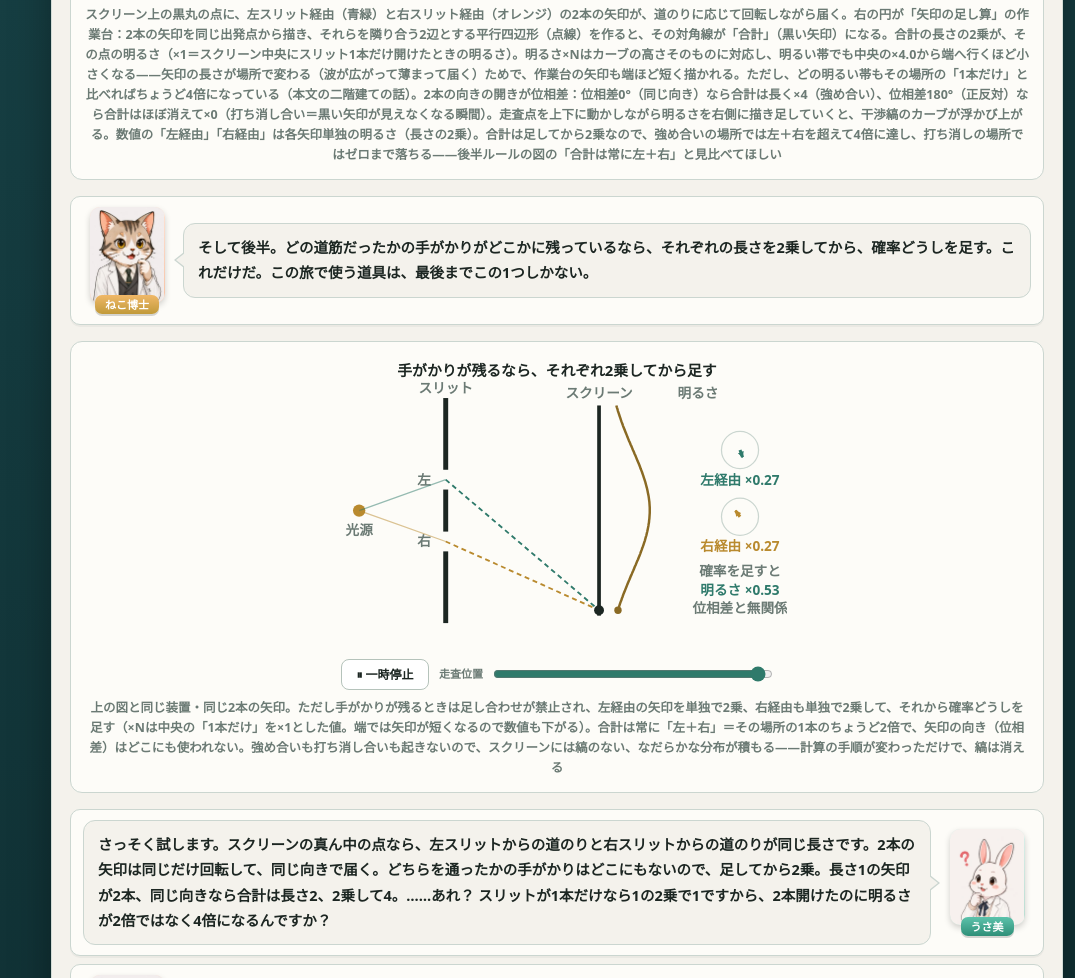
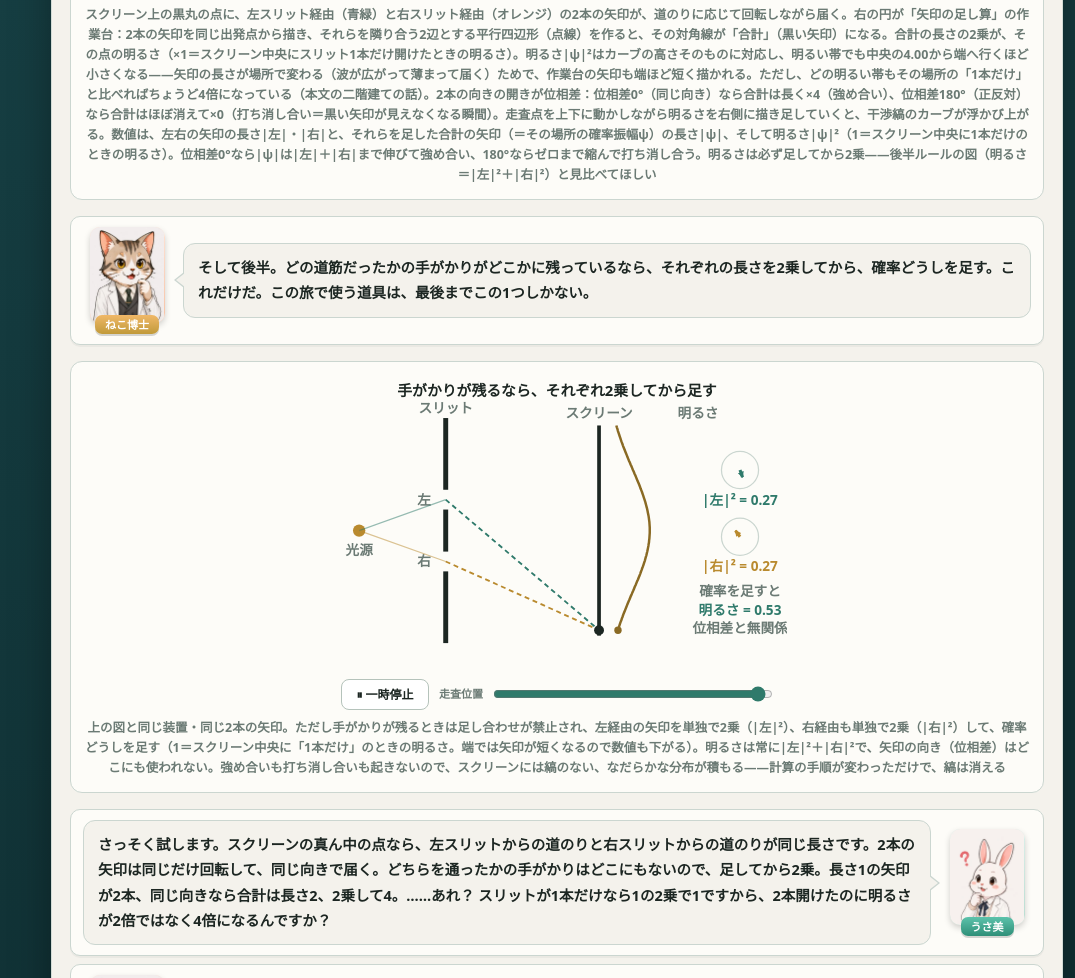
Before and after one commit to ruglerugle/decoherence-quest, a plain HTML site: page stage1.html in a window 1280 px wide. Shown: the part 1762-2740 px from the top of the page, without its empty margins (205-1280 px from the left). Drawn offline with Linux system fonts and the light colour scheme.

Commit message:
fix: 数値表示を|左|・|右|・|ψ|・|ψ|²の表記に再設計
「合計×4.00」が矢印の長さの和に見えて算術が合わない問題を解消。
図1は矢印の長さ|左|・|右|、合計の矢印（確率振幅ψ）の長さ|ψ|、
明るさ|ψ|²、位相差の5段表示に。中央で1.00+1.00=|ψ|2.00→|ψ|²4.00、
暗い帯で|ψ|0.22→0.05と、足してから2乗の算術が数値で追える。
図1bは|左|²・|右|²とその和（明るさ）の表記に統一。キャプションも更新。

Co-Authored-By: Claude Fable 5 <noreply@anthropic.com>

```diff
--- a/stage1.html
+++ b/stage1.html
@@ -142,7 +142,7 @@
           <span class="ctrl-label">走査位置</span>
           <input type="range" id="interf-slider" min="40" max="210" step="0.5" value="40" aria-label="スクリーン上の走査位置を手動で動かす">
         </div>
-        <div class="diagram-caption">スクリーン上の黒丸の点に、左スリット経由（青緑）と右スリット経由（オレンジ）の2本の矢印が、道のりに応じて回転しながら届く。<strong>右の円が「矢印の足し算」の作業台</strong>：2本の矢印を同じ出発点から描き、それらを隣り合う2辺とする平行四辺形（点線）を作ると、その対角線が「合計」（黒い矢印）になる。<strong>合計の長さの2乗が、その点の明るさ</strong>（×1＝<strong>スクリーン中央に</strong>スリット1本だけ開けたときの明るさ）。明るさ×Nはカーブの高さそのものに対応し、明るい帯でも中央の×4.0から端へ行くほど小さくなる――矢印の長さが場所で変わる（波が広がって薄まって届く）ためで、作業台の矢印も端ほど短く描かれる。ただし、どの明るい帯も<strong>その場所の「1本だけ」と比べれば</strong>ちょうど4倍になっている（本文の二階建ての話）。2本の向きの開きが<strong>位相差</strong>：位相差0°（同じ向き）なら合計は長く×4（強め合い）、位相差180°（正反対）なら合計はほぼ消えて×0（打ち消し合い＝黒い矢印が見えなくなる瞬間）。走査点を上下に動かしながら明るさを右側に描き足していくと、干渉縞のカーブが浮かび上がる。数値の「左経由」「右経由」は各矢印単独の明るさ（長さの2乗）。合計は<strong>足してから2乗</strong>なので、強め合いの場所では左＋右を超えて4倍に達し、打ち消しの場所ではゼロまで落ちる――後半ルールの図の「合計は常に左＋右」と見比べてほしい</div>
+        <div class="diagram-caption">スクリーン上の黒丸の点に、左スリット経由（青緑）と右スリット経由（オレンジ）の2本の矢印が、道のりに応じて回転しながら届く。<strong>右の円が「矢印の足し算」の作業台</strong>：2本の矢印を同じ出発点から描き、それらを隣り合う2辺とする平行四辺形（点線）を作ると、その対角線が「合計」（黒い矢印）になる。<strong>合計の長さの2乗が、その点の明るさ</strong>（×1＝<strong>スクリーン中央に</strong>スリット1本だけ開けたときの明るさ）。明るさ|ψ|²はカーブの高さそのものに対応し、明るい帯でも中央の4.00から端へ行くほど小さくなる――矢印の長さが場所で変わる（波が広がって薄まって届く）ためで、作業台の矢印も端ほど短く描かれる。ただし、どの明るい帯も<strong>その場所の「1本だけ」と比べれば</strong>ちょうど4倍になっている（本文の二階建ての話）。2本の向きの開きが<strong>位相差</strong>：位相差0°（同じ向き）なら合計は長く×4（強め合い）、位相差180°（正反対）なら合計はほぼ消えて×0（打ち消し合い＝黒い矢印が見えなくなる瞬間）。走査点を上下に動かしながら明るさを右側に描き足していくと、干渉縞のカーブが浮かび上がる。数値は、左右の矢印の長さ|左|・|右|と、それらを足した合計の矢印（＝その場所の<strong>確率振幅ψ</strong>）の長さ|ψ|、そして明るさ|ψ|²（1＝スクリーン中央に1本だけのときの明るさ）。位相差0°なら|ψ|は|左|＋|右|まで伸びて強め合い、180°ならゼロまで縮んで打ち消し合う。明るさは必ず<strong>足してから2乗</strong>――後半ルールの図（明るさ＝|左|²＋|右|²）と見比べてほしい</div>
       </div>
 
       <div class="dialogue-scene">
@@ -165,7 +165,7 @@
           <span class="ctrl-label">走査位置</span>
           <input type="range" id="square-slider" min="40" max="210" step="0.5" value="40" aria-label="スクリーン上の走査位置を手動で動かす">
         </div>
-        <div class="diagram-caption">上の図と同じ装置・同じ2本の矢印。ただし手がかりが残るときは足し合わせが禁止され、<strong>左経由の矢印を単独で2乗、右経由も単独で2乗して、それから確率どうしを足す</strong>（×Nは中央の「1本だけ」を×1とした値。端では矢印が短くなるので数値も下がる）。合計は常に「左＋右」＝その場所の1本のちょうど2倍で、矢印の向き（位相差）はどこにも使われない。強め合いも打ち消し合いも起きないので、スクリーンには縞のない、なだらかな分布が積もる――計算の手順が変わっただけで、縞は消える</div>
+        <div class="diagram-caption">上の図と同じ装置・同じ2本の矢印。ただし手がかりが残るときは足し合わせが禁止され、<strong>左経由の矢印を単独で2乗（|左|²）、右経由も単独で2乗（|右|²）して、確率どうしを足す</strong>（1＝スクリーン中央に「1本だけ」のときの明るさ。端では矢印が短くなるので数値も下がる）。明るさは常に|左|²＋|右|²で、矢印の向き（位相差）はどこにも使われない。強め合いも打ち消し合いも起きないので、スクリーンには縞のない、なだらかな分布が積もる――計算の手順が変わっただけで、縞は消える</div>
       </div>
 
       <div class="dialogue-scene">
@@ -346,7 +346,7 @@
   // 矢印インセット（右端）: 2本の矢印を先端どうしでつないで足し、合計の黒い矢印を作る
   var insetX = 334, insetY = 103;
   txt(insetX, 52, 'strong', '矢印の合成');
-  var subTitle = txt(insetX, 68, 'label', '長さ²＝明るさ');
+  var subTitle = txt(insetX, 68, 'label', '明るさ＝|ψ|²');
   subTitle.style.fontSize = '10px';
   subTitle.style.fontWeight = '900';
   el('circle', {cx: insetX, cy: insetY, r: 28, fill: 'var(--paper2)', stroke: 'var(--line)'});
@@ -356,13 +356,15 @@
   var ar1 = el('line', {stroke: C1, 'stroke-width': 2.5, 'marker-end': 'url(#ah-l)'});
   var ar2 = el('line', {stroke: C2, 'stroke-width': 2.5, 'marker-end': 'url(#ah-r)'});
   var arS = el('line', {stroke: 'var(--ink)', 'stroke-width': 3, 'marker-end': 'url(#ah-s)'});
-  // 各経由と合計の数値表示（色が矢印と対応）
-  var lEnvTxt = txt(insetX, 146, 'label', '左経由 ×1.00');
-  lEnvTxt.style.fill = C1; lEnvTxt.style.fontWeight = '900';
-  var rEnvTxt = txt(insetX, 161, 'label', '右経由 ×1.00');
-  rEnvTxt.style.fill = C2; rEnvTxt.style.fontWeight = '900';
-  var brightTxt = txt(insetX, 177, 'strong', '合計 ×4.00');
-  var phaseTxt = txt(insetX, 193, 'label', '位相差 0°');
+  // 矢印の長さと明るさの数値表示（色が矢印と対応。ψ＝合計の矢印）
+  var lLenTxt = txt(insetX, 141, 'label', '|左| = 1.00');
+  lLenTxt.style.fill = C1; lLenTxt.style.fontWeight = '900';
+  var rLenTxt = txt(insetX, 155, 'label', '|右| = 1.00');
+  rLenTxt.style.fill = C2; rLenTxt.style.fontWeight = '900';
+  var psiTxt = txt(insetX, 169, 'label', '|ψ| = 2.00');
+  psiTxt.style.fill = 'var(--ink)'; psiTxt.style.fontWeight = '900';
+  var psi2Txt = txt(insetX, 184, 'strong', '|ψ|² = 4.00');
+  var phaseTxt = txt(insetX, 199, 'label', '位相差 0°');
   phaseTxt.style.fontWeight = '900';
 
   function dist(a, b) { return Math.sqrt((a.x - b.x) * (a.x - b.x) + (a.y - b.y) * (a.y - b.y)); }
@@ -413,9 +415,11 @@
     var sumLen = Math.sqrt((v1.x + v2.x) * (v1.x + v2.x) + (v1.y + v2.y) * (v1.y + v2.y));
     arS.setAttribute('opacity', sumLen < 3 ? 0 : 1);
     var mult = (sumLen / 13) * (sumLen / 13); // ×1＝スクリーン中央にスリット1本だけのときの明るさ
-    lEnvTxt.textContent = '左経由 ×' + r.env.toFixed(2);
-    rEnvTxt.textContent = '右経由 ×' + r.env.toFixed(2);
-    brightTxt.textContent = '合計 ×' + mult.toFixed(2);
+    var alen = Math.sqrt(r.env);
+    lLenTxt.textContent = '|左| = ' + alen.toFixed(2);
+    rLenTxt.textContent = '|右| = ' + alen.toFixed(2);
+    psiTxt.textContent = '|ψ| = ' + (sumLen / 13).toFixed(2);
+    psi2Txt.textContent = '|ψ|² = ' + mult.toFixed(2);
     var dphi = ((r.ph1 - r.ph2) % (2 * Math.PI) + 2 * Math.PI) % (2 * Math.PI);
     if (dphi > Math.PI) dphi = 2 * Math.PI - dphi;
     phaseTxt.textContent = '位相差 ' + Math.round(dphi * 180 / Math.PI) + '°';
@@ -514,12 +518,12 @@
   el('circle', {cx: insetX, cy: c2y, r: 15, fill: 'var(--paper2)', stroke: 'var(--line)'});
   var ar1 = el('line', {stroke: C1, 'stroke-width': 2.5, 'marker-end': 'url(#ah-l)'});
   var ar2 = el('line', {stroke: C2, 'stroke-width': 2.5, 'marker-end': 'url(#ah-r)'});
-  var lb1 = txt(insetX, c1y + 28, 'label', '左経由 ×1.0');
+  var lb1 = txt(insetX, c1y + 28, 'label', '|左|² = 1.00');
   lb1.style.fill = C1; lb1.style.fontWeight = '900';
-  var lb2 = txt(insetX, c2y + 28, 'label', '右経由 ×1.0');
+  var lb2 = txt(insetX, c2y + 28, 'label', '|右|² = 1.00');
   lb2.style.fill = C2; lb2.style.fontWeight = '900';
   txt(insetX, 178, 'label', '確率を足すと');
-  var sumTxt = txt(insetX, 193, 'accent', '明るさ ×2.0');
+  var sumTxt = txt(insetX, 193, 'accent', '明るさ = 2.00');
   var noteTxt = txt(insetX, 208, 'label', '位相差と無関係');
 
   function dist(a, b) { return Math.sqrt((a.x - b.x) * (a.x - b.x) + (a.y - b.y) * (a.y - b.y)); }
@@ -555,9 +559,9 @@
     ar1.setAttribute('x2', insetX + Math.cos(r.ph1) * Ls); ar1.setAttribute('y2', c1y - Math.sin(r.ph1) * Ls);
     ar2.setAttribute('x1', insetX); ar2.setAttribute('y1', c2y);
     ar2.setAttribute('x2', insetX + Math.cos(r.ph2) * Ls); ar2.setAttribute('y2', c2y - Math.sin(r.ph2) * Ls);
-    lb1.textContent = '左経由 ×' + r.env.toFixed(2);
-    lb2.textContent = '右経由 ×' + r.env.toFixed(2);
-    sumTxt.textContent = '明るさ ×' + (2 * r.env).toFixed(2);
+    lb1.textContent = '|左|² = ' + r.env.toFixed(2);
+    lb2.textContent = '|右|² = ' + r.env.toFixed(2);
+    sumTxt.textContent = '明るさ = ' + (2 * r.env).toFixed(2);
     drawCurve(full ? BOT : y);
   }
 
```
